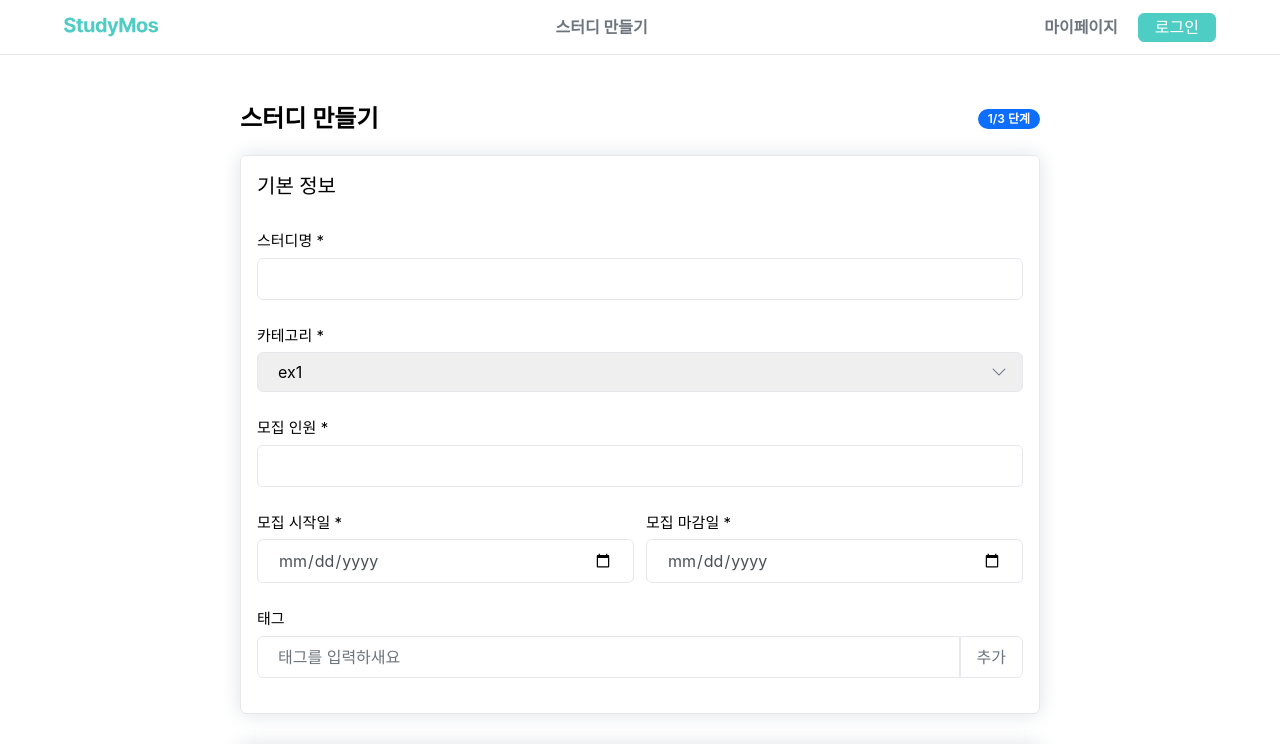
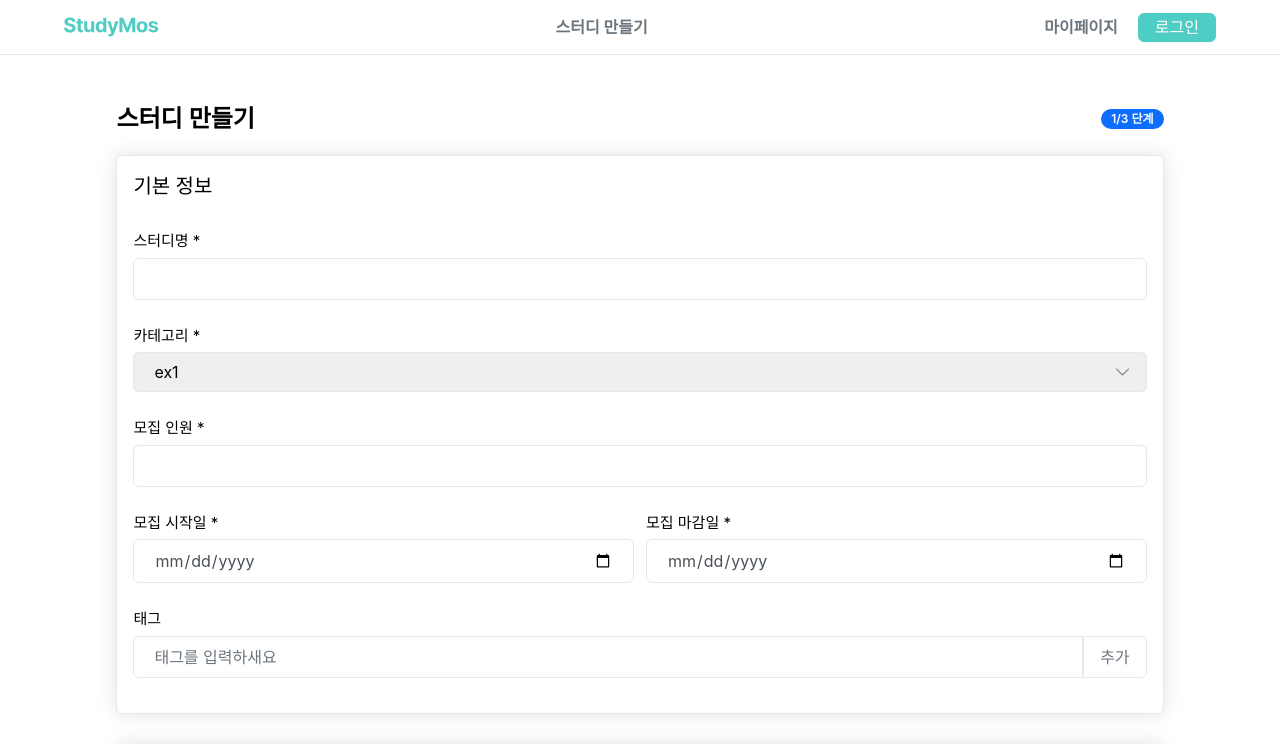
Before and after one commit to project-mos/frontend, a Next.js app: page /create-study in a window 1280 px wide. Shown: the top 744 px of the page. Built offline with nearby package versions, Linux system fonts and the light colour scheme.

Commit message:
💄 [Design]: max width 변경

```diff
--- a/src/features/create-study/form/CreateStudyForm1.tsx
+++ b/src/features/create-study/form/CreateStudyForm1.tsx
@@ -25,7 +25,7 @@ const CreateStudyForm1 = () => {
   }, []);
 
   return (
-    <div className="m-auto flex w-full max-w-[800px] flex-col gap-[20px] tablet:w-[85%]">
+    <div className="m-auto flex w-full flex-col gap-[20px] tablet:w-[85%]">
       <div className="flex w-full items-center justify-between">
         <Typography.Head3>스터디 만들기</Typography.Head3>
         <Badge>1/3 단계</Badge>
--- a/src/features/create-study/form/CreateStudyForm2.tsx
+++ b/src/features/create-study/form/CreateStudyForm2.tsx
@@ -23,7 +23,7 @@ const CreateStudyForm2 = () => {
   }, []);
 
   return (
-    <div className="m-auto flex w-full max-w-[800px] flex-col gap-[20px] tablet:w-[85%]">
+    <div className="m-auto flex w-full flex-col gap-[20px] tablet:w-[85%]">
       <div className="flex w-full items-center justify-between">
         <Typography.Head3>스터디 만들기</Typography.Head3>
         <Badge>2/3 단계</Badge>
--- a/src/features/create-study/form/CreateStudyForm3.tsx
+++ b/src/features/create-study/form/CreateStudyForm3.tsx
@@ -20,7 +20,7 @@ const CreateStudyForm3 = () => {
   }, []);
 
   return (
-    <div className="m-auto flex w-full max-w-[800px] flex-col gap-[20px] tablet:w-[85%]">
+    <div className="m-auto flex w-full flex-col gap-[20px] tablet:w-[85%]">
       <div className="flex w-full items-center justify-between">
         <Typography.Head3>스터디 만들기</Typography.Head3>
         <Badge>3/3 단계</Badge>
```
